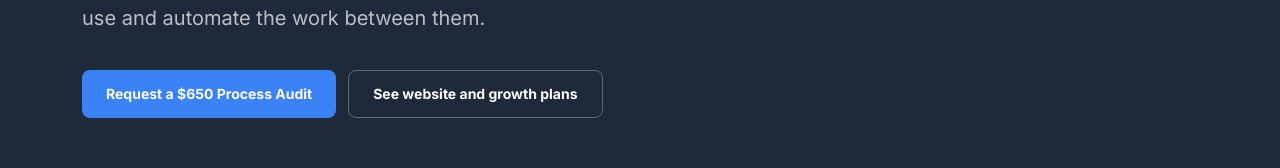
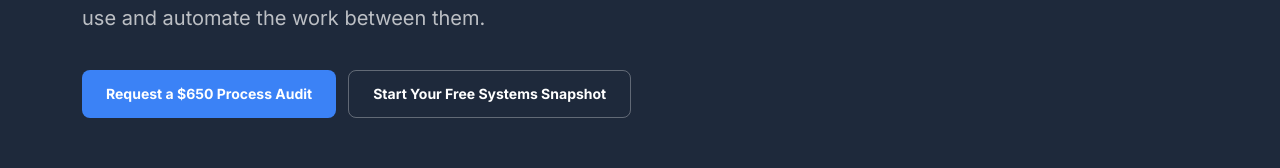
Before and after one commit to Procstar13/LaunchLocal, a Next.js app: page /automations in a window 1280 px wide. Shown: the part 549-717 px from the top of the page. Built offline with nearby package versions, Linux system fonts and the light colour scheme.

Commit message:
Link Automations secondary CTA to free Systems Snapshot

```diff
--- a/src/app/automations/page.tsx
+++ b/src/app/automations/page.tsx
@@ -57,10 +57,10 @@ export default function AutomationsPage() {
               Request a $650 Process Audit
             </Link>
             <Link
-              href="/pricing"
+              href="/business-audit"
               className="inline-flex min-h-12 items-center justify-center rounded-lg border border-white/30 px-6 py-3 text-sm font-bold text-white hover:border-white"
             >
-              See website and growth plans
+              Start Your Free Systems Snapshot
             </Link>
           </div>
         </div>
```
